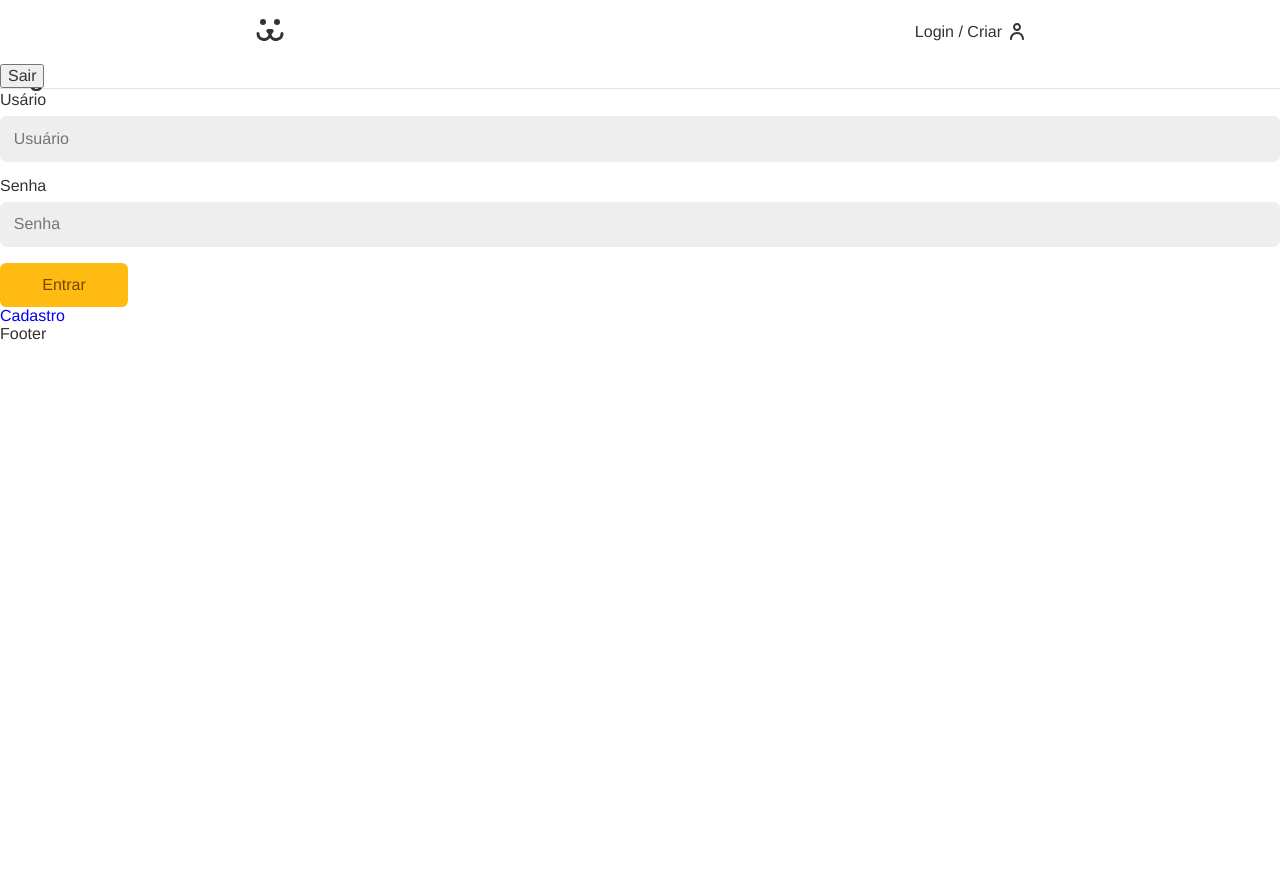
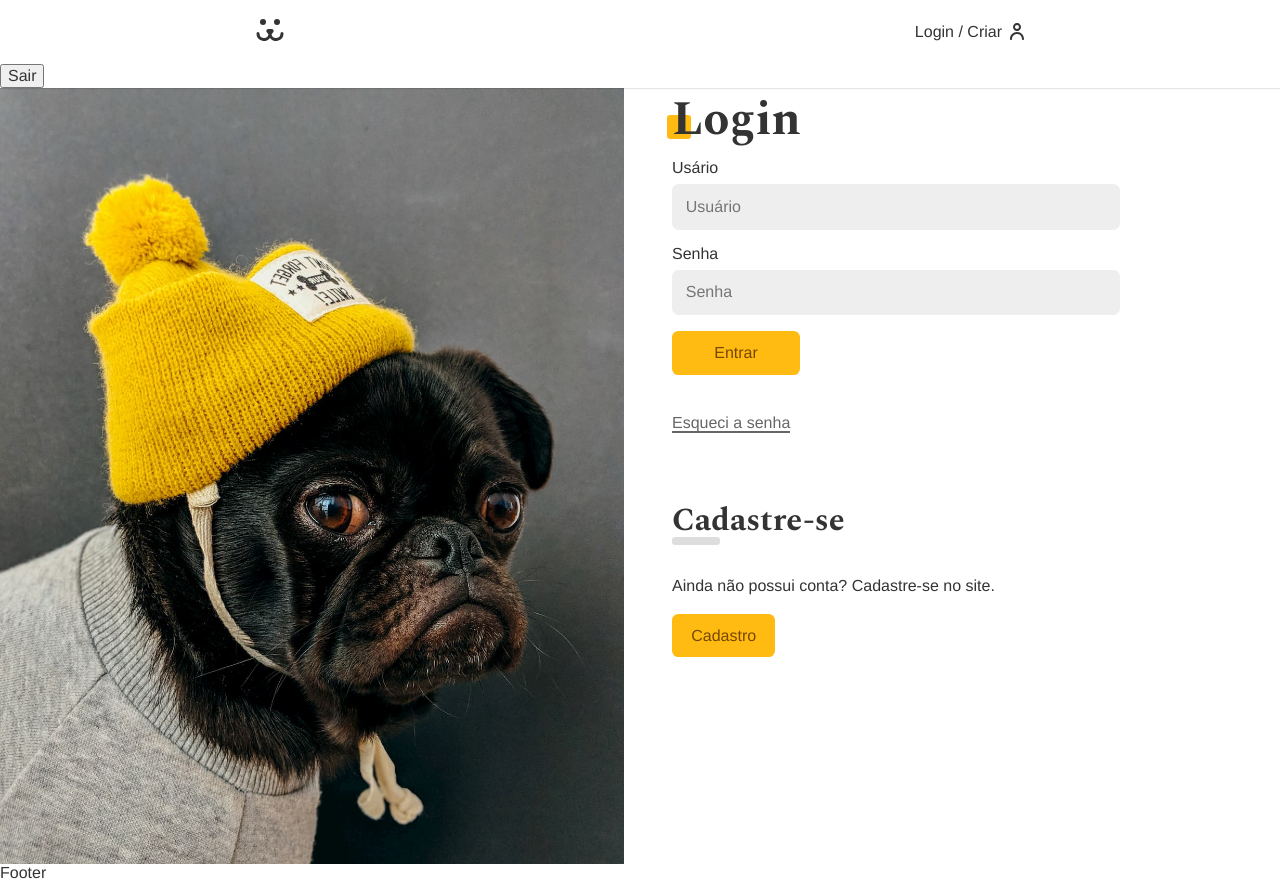
Before and after one commit to emanuelfontoura/projeto-site-dogs, a React (Vite) app: page /login in a window 1280 px wide. Before the commit the page ends 800 px from the top, so only its background shows below. Built offline with nearby package versions, Linux system fonts and the light colour scheme.

Commit message:
estilização do login form

```diff
--- a/src/App.css
+++ b/src/App.css
@@ -1,4 +1,6 @@
 @charset "UTF-8";
+
+@import url('https://fonts.googleapis.com/css2?family=Spectral:wght@700&display=swap');
 
 *{
     box-sizing: border-box;
@@ -9,7 +11,7 @@
     margin: 0;
     color: #333;
     --type-first: Helvetica, Arial, sans-serif;
-    --type-second: 'Spectral', Georgia;
+    --type-second: 'Spectral', georgia;
     font-family: var(--type-first);
 }
 
@@ -25,6 +27,7 @@
 
 a{
     text-decoration: none;
+    color: #333;
 }
 
 img{
@@ -44,3 +47,38 @@
     padding: 0 1rem;
     margin: 0 auto;
 }
+
+.title{
+    font-family: var(--type-second);
+    line-height: 1;
+    font-size: 3rem;
+    margin: 1rem 0;
+    position: relative;
+    z-index: 1;
+}
+
+.title::after{
+    content: '';
+    display: block;
+    width: 1.5rem;
+    height: 1.5rem;
+    background: #fb1;
+    position: absolute;
+    bottom: 5px;
+    left: -5px;
+    border-radius: .2rem;
+    z-index: -1;
+}
+
+.animeLeft{
+    opacity: 0;
+    transform: translateX(-20px);
+    animation: animeLeft .3s forwards;
+}
+
+@keyframes animeLeft {
+    to{
+        opacity: 1;
+        transform: initial;
+    }
+}
--- /dev/null
+++ b/src/Components/Help/Error.jsx
@@ -0,0 +1,8 @@
+import React from "react";
+
+const Error = ({error}) => {
+    if (!error) return null
+    return <p style={{color: '#f31', margin: '1rem 0'}}>{error}</p>
+}
+
+export default Error
--- a/src/Components/Login/Login.jsx
+++ b/src/Components/Login/Login.jsx
@@ -11,7 +11,8 @@
     const {login} = React.useContext(UserContext)
 
     if(login === true) return <Navigate to="/conta" />
-    return <div>
+    return <section className={styles.login}>
+        <div className={styles.forms}>
             <Routes>
                 <Route path="/" element={<LoginForm />} />
                 <Route path="/criar" element={<LoginCreate />} />
@@ -19,6 +20,7 @@
                 <Route path="/resetar" element={<LoginPasswordReset />} />
             </Routes>
         </div>
+    </section>
 }
 
 export default Login
--- a/src/Components/Login/Login.module.css
+++ b/src/Components/Login/Login.module.css
@@ -1 +1,34 @@
 @charset "UTF-8";
+
+.login{
+    display: grid;
+    grid-template-columns: repeat(2, 1fr);
+    min-height: 100vh;
+    gap: 2rem;
+}
+
+.login::before{
+    display: block;
+    content: '';
+    background: url('../../Assets/login.jpg') no-repeat center center;
+    background-size: cover;
+}
+
+.forms{
+    max-width: 30rem;
+    padding: 1rem;
+}
+
+@media (max-width: 40rem) {
+    .login{
+        grid-template-columns: 1fr;
+    }
+
+    .login::before{
+        display: none;
+    }
+
+    .forms{
+        max-width: 100%;
+    }
+}
--- a/src/Components/Login/LoginForm.jsx
+++ b/src/Components/Login/LoginForm.jsx
@@ -4,6 +4,9 @@
 import Input from "../Forms/Input.jsx";
 import Button from "../Forms/Button.jsx"
 import useForm from "../../Hooks/useForm.jsx";
+import Error from "../Help/Error.jsx";
+import styles from "./LoginForm.module.css"
+import stylesBtn from "../Forms/Button.module.css";
 
 const LoginForm = () => {
     const username = useForm()
@@ -17,9 +20,9 @@
         }
     }
 
-    return <section>
-        <h1>Login</h1>
-        <form action="" onSubmit={handleSubmit}>
+    return <section className="animeLeft">
+        <h1 className="title">Login</h1>
+        <form className={styles.form} onSubmit={handleSubmit}>
             <Input type="text" label="Usário" id="user" placeholder="Usuário" {...username}/>
             <Input type="password" label="Senha" id="password" placeholder="Senha" {...password}/>
             {loading ? (
@@ -27,9 +30,14 @@
             ) : (
                 <Button contentText="Entrar"/>
             )}
-            {error && <p>{error}</p>}
+            <Error error={error} />
         </form>
-        <Link to="/login/criar">Cadastro</Link>
+        <Link className={styles.perdeu} to="/login/perdeu">Esqueci a senha</Link>
+        <div className={styles.cadastro}>
+                <h2 className={styles.subtitle}>Cadastre-se</h2>
+                <p>Ainda não possui conta? Cadastre-se no site.</p>
+                <Link  className={stylesBtn.button} to="/login/criar">Cadastro</Link>
+        </div>
     </section>
 }
 
--- /dev/null
+++ b/src/Components/Login/LoginForm.module.css
@@ -0,0 +1,43 @@
+@charset "UTF-8";
+
+.form{
+    margin-bottom: 2rem;
+}
+
+.perdeu{
+    display: inline-block;
+    color: #666;
+    padding: .5rem 0;
+    line-height: 1;
+}
+
+.perdeu::after{
+    content: '';
+    display: block;
+    width: 100%;
+    height: 2px;
+    background: currentColor;
+}
+
+.cadastro{
+    margin-top: 4rem;
+}
+
+.cadastro p{
+    margin: 2rem 0 2rem 0;
+}
+
+.subtitle{
+    font-family: var(--type-second);
+    line-height: 1;
+    font-size: 2rem;
+}
+
+.subtitle::after{
+    content: '';
+    display: block;
+    background: #ddd;
+    height: .5rem;
+    width: 3rem;
+    border-radius: .2rem;
+}
```
Lines whose indentation alone changed are shown as unchanged.
